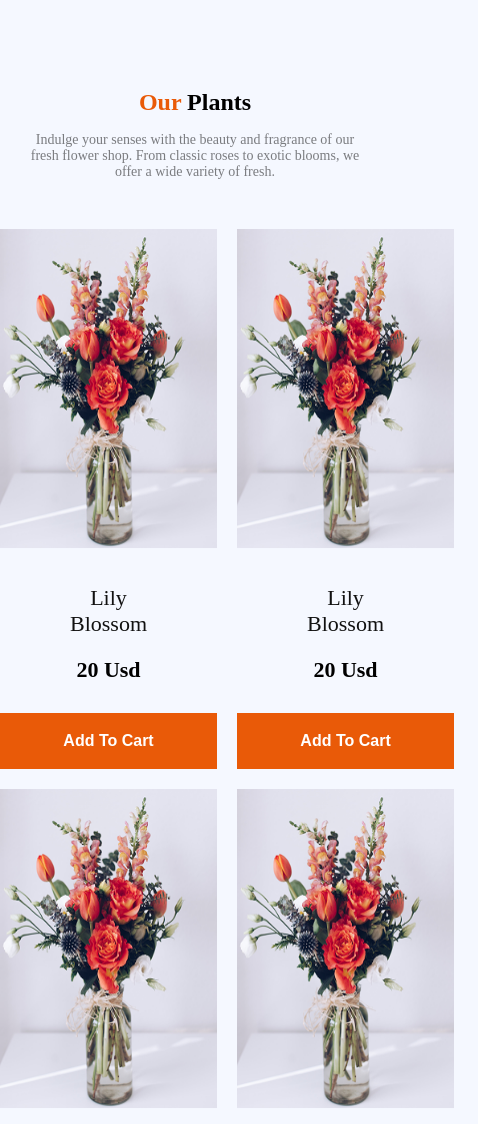
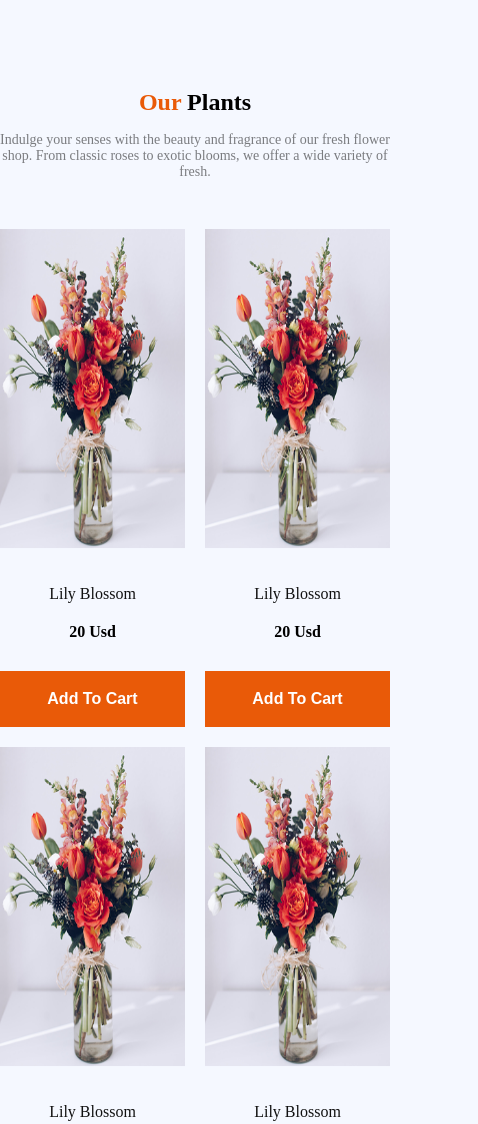
Before and after one commit to mehedi62abF/ph-assignment-02, a plain HTML site: page index.html in a window 390 px wide. Shown: the part 720-1844 px from the top of the page, 478 px wide, since content can reach past the window. Drawn offline with Linux system fonts and the light colour scheme.

Commit message:
card responsive provlem solved

```diff
--- a/styles.css
+++ b/styles.css
@@ -357,6 +357,20 @@
     font-size: 14px;
   }
   /* our plants  */
+  .card-body-text {
+    padding: 30px 37px;
+    text-align: center;
+  }
+  .card-body-text h1 {
+    font-size: 16px;
+    font-weight: 500;
+    margin-bottom: 20px;
+    color: #111111;
+  }
+  .card-body-text h2 {
+    font-size: 16px;
+    font-weight: 700;
+  }
   .our-plants-parent .content h1 {
     font-size: 24px;
     font-weight: 700;
@@ -364,7 +378,7 @@
   }
   .our-plants-parent .content p {
     font-size: 14px;
-    width: 336px;
+    width: 100%;
   }
   .card-parent {
     grid-template-columns: repeat(2, 1fr);
@@ -450,7 +464,7 @@
     background-size: cover;
   }
   .input {
-    padding: 14px 110px 14px 20px;
+    padding: 14px 20px 14px 20px;
     font-size: 16px;
   }
   .news-letter-content h1 {
@@ -470,6 +484,8 @@
   /* Footer  */
   .footer-parent {
     flex-direction: column;
+    max-width: 100%;
+    border: 1px solid black;
 
     /* text-align: left; */
   }
@@ -482,7 +498,4 @@
     text-align: left;
     color: #8987a1;
   }
-  .footer-content {
-    max-width: 100%;
-  }
 }
```
